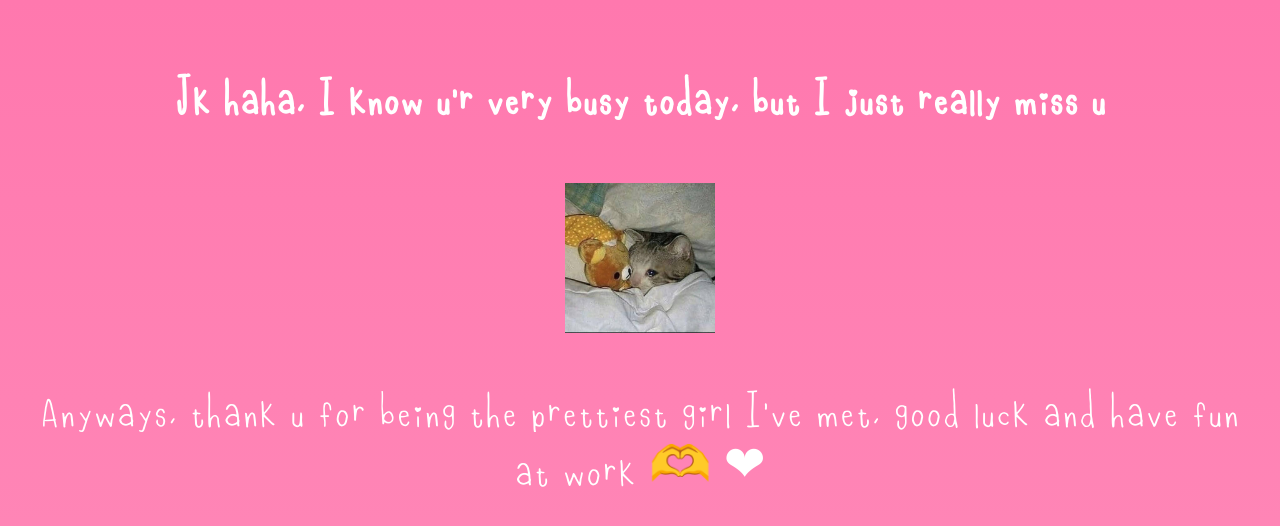
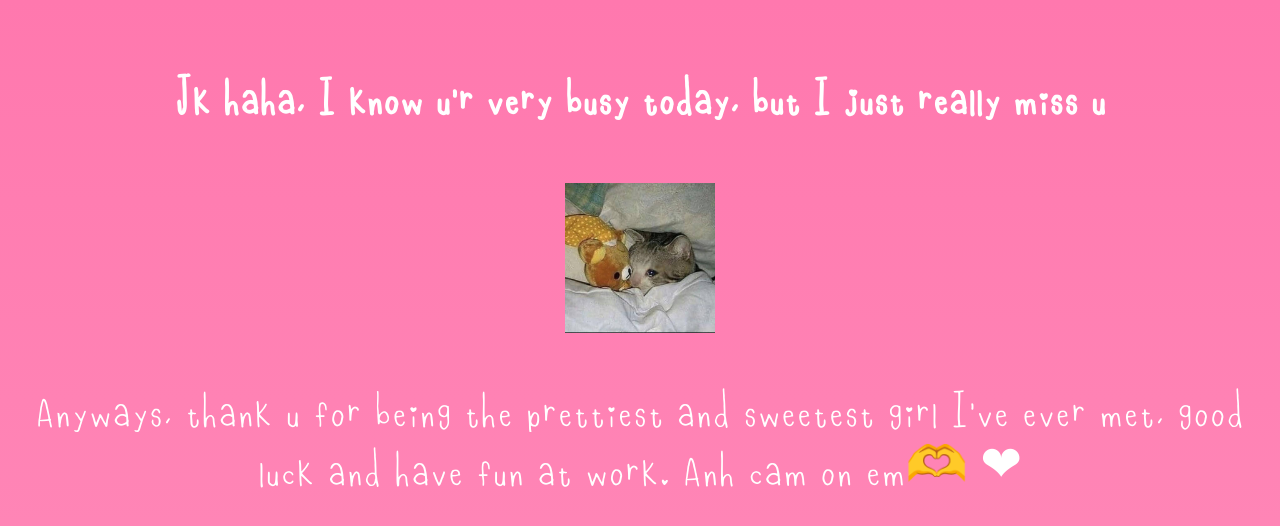
Before and after one commit to Tenz3011/ValentinesDay, a plain HTML site: page page2.html in a window 1280 px wide. Drawn offline with Linux system fonts and the light colour scheme.

Commit message:
Add files via upload

```diff
--- a/page2.html
+++ b/page2.html
@@ -16,7 +16,7 @@
             </div>
             <div class="contain">
                 <div class="valentine">
-                    Anyways, thank u for being the prettiest girl I've met, good luck and have fun at work &#x1FAF6 &#x2764
+                    Anyways, thank u for being the prettiest and sweetest girl I've ever met, good luck and have fun at work. Anh cam on em&#x1FAF6 &#x2764
                 </div>
             </div>
         </div>
```
Also changed, not shown: index.html (+1 -1 lines).
